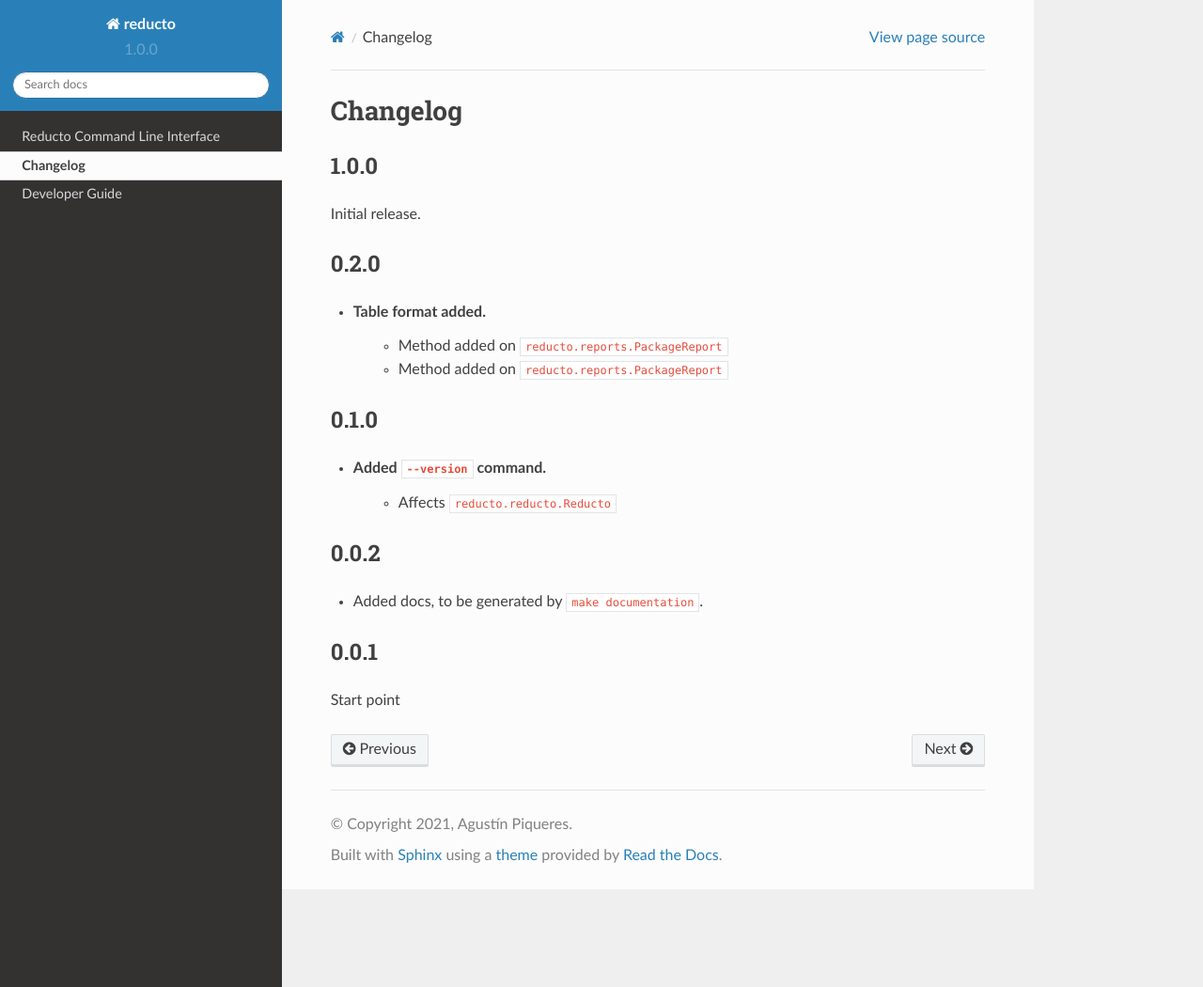
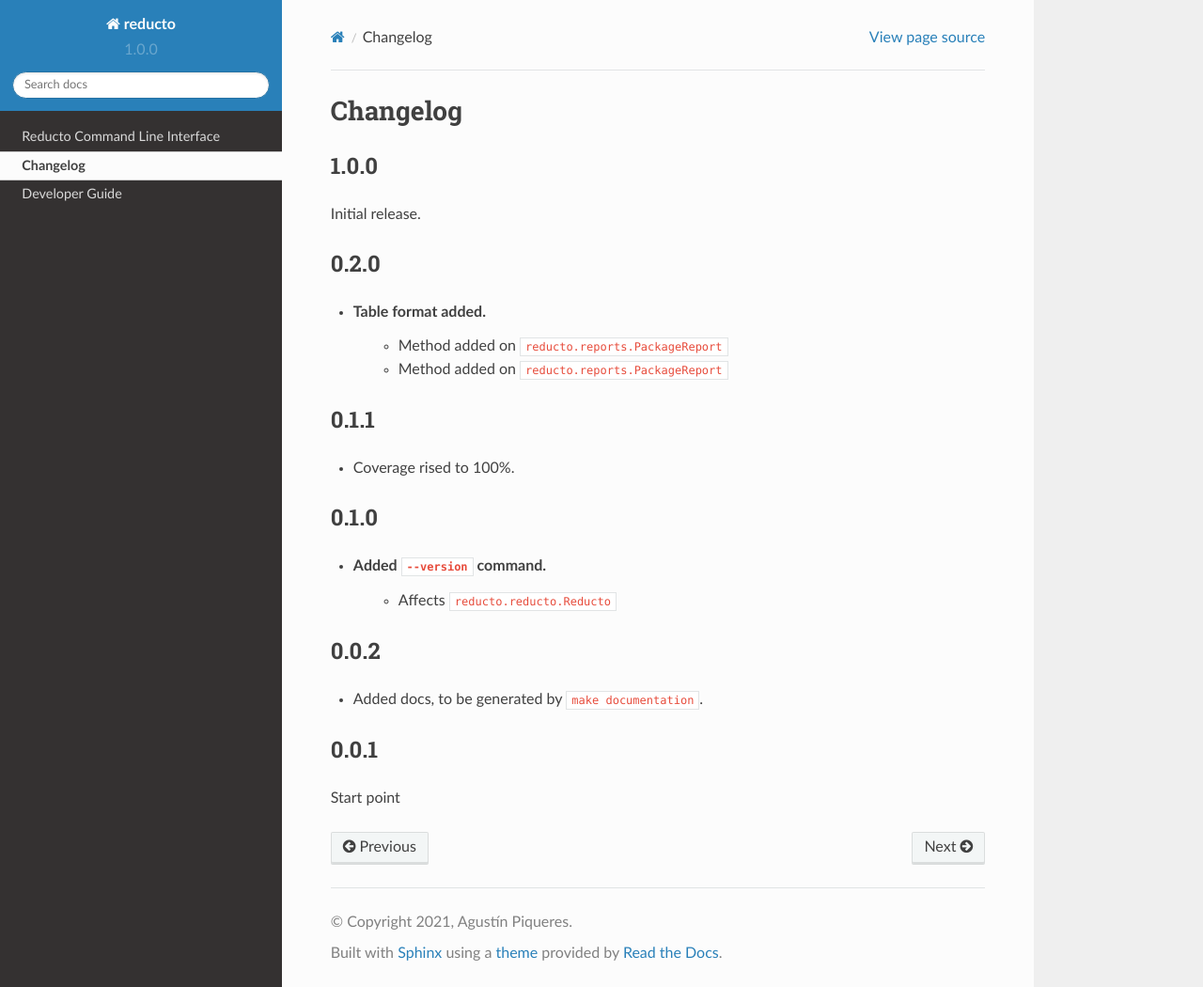
Before and after one commit to plaguss/reducto, a Sphinx documentation site: the page built from docs/changelog.rst, in a window 1280 px wide and 1050 px high. Shown: the whole window at 94% size. Built offline with Sphinx 7.4.7 and the Read the Docs theme 2.0.0, drawn with Linux system fonts in a browser that asks for light colours.

Commit message:
doc: add full coverage

```diff
--- a/docs/changelog.rst
+++ b/docs/changelog.rst
@@ -14,6 +14,11 @@ Initial release.
      - Method added on ``reducto.reports.PackageReport``
      - Method added on ``reducto.reports.PackageReport``
 
+0.1.1
+-----
+
+- Coverage rised to 100%.
+
 0.1.0
 -----
 
```
